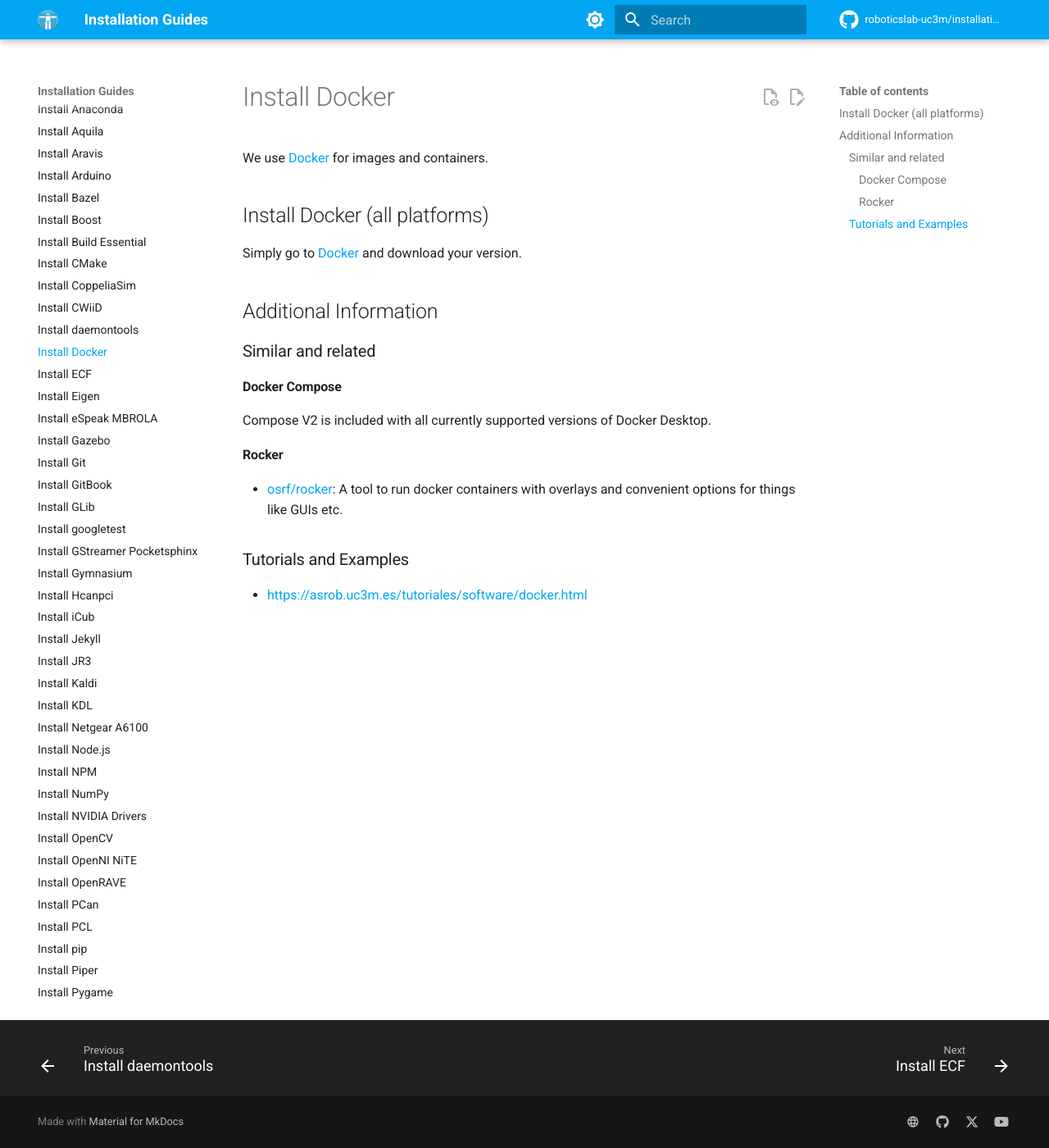
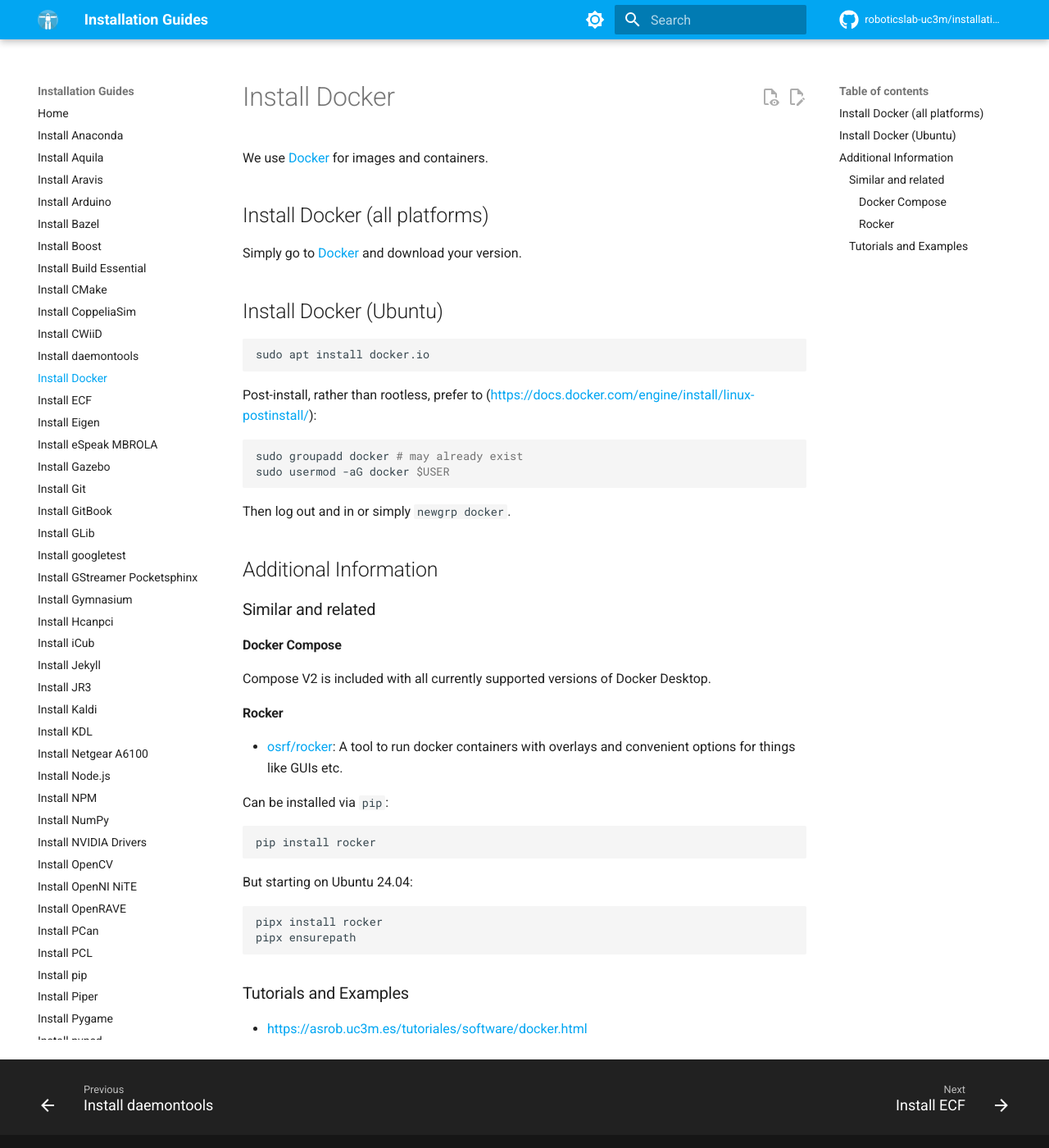
Before and after one commit to roboticslab-uc3m/installation-guides, an MkDocs documentation site: the page built from docs/install-docker.md, in a window 1280 px wide and 1400 px high. Shown: the whole window at 82% size. Built offline with MkDocs 1.6.1 and Material for MkDocs 9.7.7, drawn with Linux system fonts in a browser that asks for light colours; comment, search, counter and statistics services are not loaded.

Commit message:
docker: more and better

````diff
--- a/docs/install-docker.md
+++ b/docs/install-docker.md
@@ -5,6 +5,21 @@
 ## Install Docker (all platforms)
 
 Simply go to [Docker](https://www.docker.com) and download your version.
+
+## Install Docker (Ubuntu)
+
+```bash
+sudo apt install docker.io
+```
+
+Post-install, rather than rootless, prefer to (<https://docs.docker.com/engine/install/linux-postinstall/>):
+
+```bash
+sudo groupadd docker # may already exist
+sudo usermod -aG docker $USER
+```
+
+Then log out and in or simply `newgrp docker`.
 
 ## Additional Information
 
@@ -18,6 +33,19 @@
 
 - [osrf/rocker](https://github.com/osrf/rocker): A tool to run docker containers with overlays and convenient options for things like GUIs etc.
 
+Can be installed via `pip`:
+
+```bash
+pip install rocker
+```
+
+But starting on Ubuntu 24.04:
+
+```bash
+pipx install rocker
+pipx ensurepath
+```
+
 ### Tutorials and Examples
 
 - <https://asrob.uc3m.es/tutoriales/software/docker.html>
````
